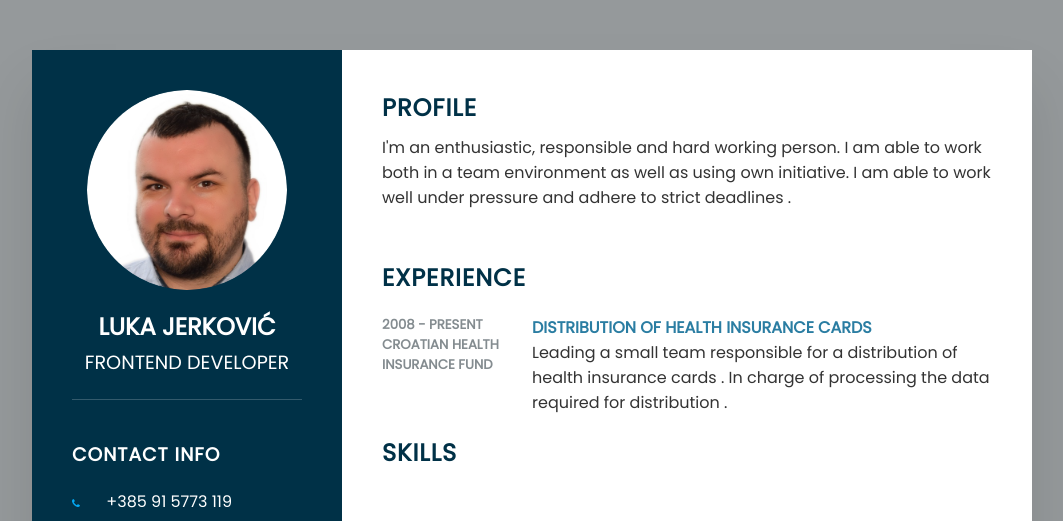
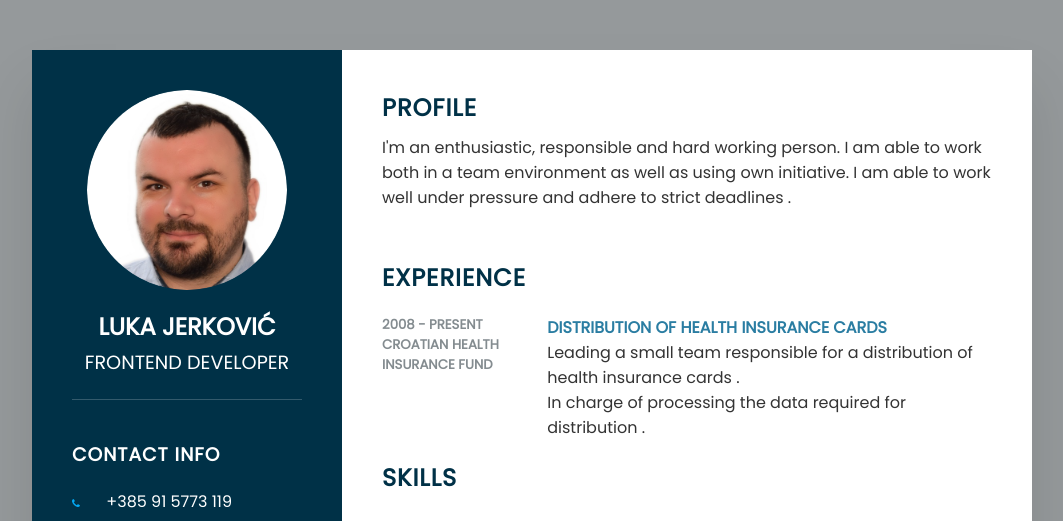
Before and after one commit to LukaJerkovic/cv, a plain HTML site: page index.html in a window 1280 px wide. Shown: the top 521 px of the page, without its empty margins (108-1171 px from the left). Drawn offline with Linux system fonts and the light colour scheme.

Commit message:
Opis poslova

```diff
--- a/index.html
+++ b/index.html
@@ -109,8 +109,8 @@
                 <h4>Distribution of health insurance cards</h4>
                 <p>
                   Leading a small team responsible for a distribution of health
-                  insurance cards .
-                  In charge of processing the data required for distribution .
+                  insurance cards . </p>
+                  <p>In charge of processing the data required for distribution .
                 </p>
               </div>
             </div>
```
